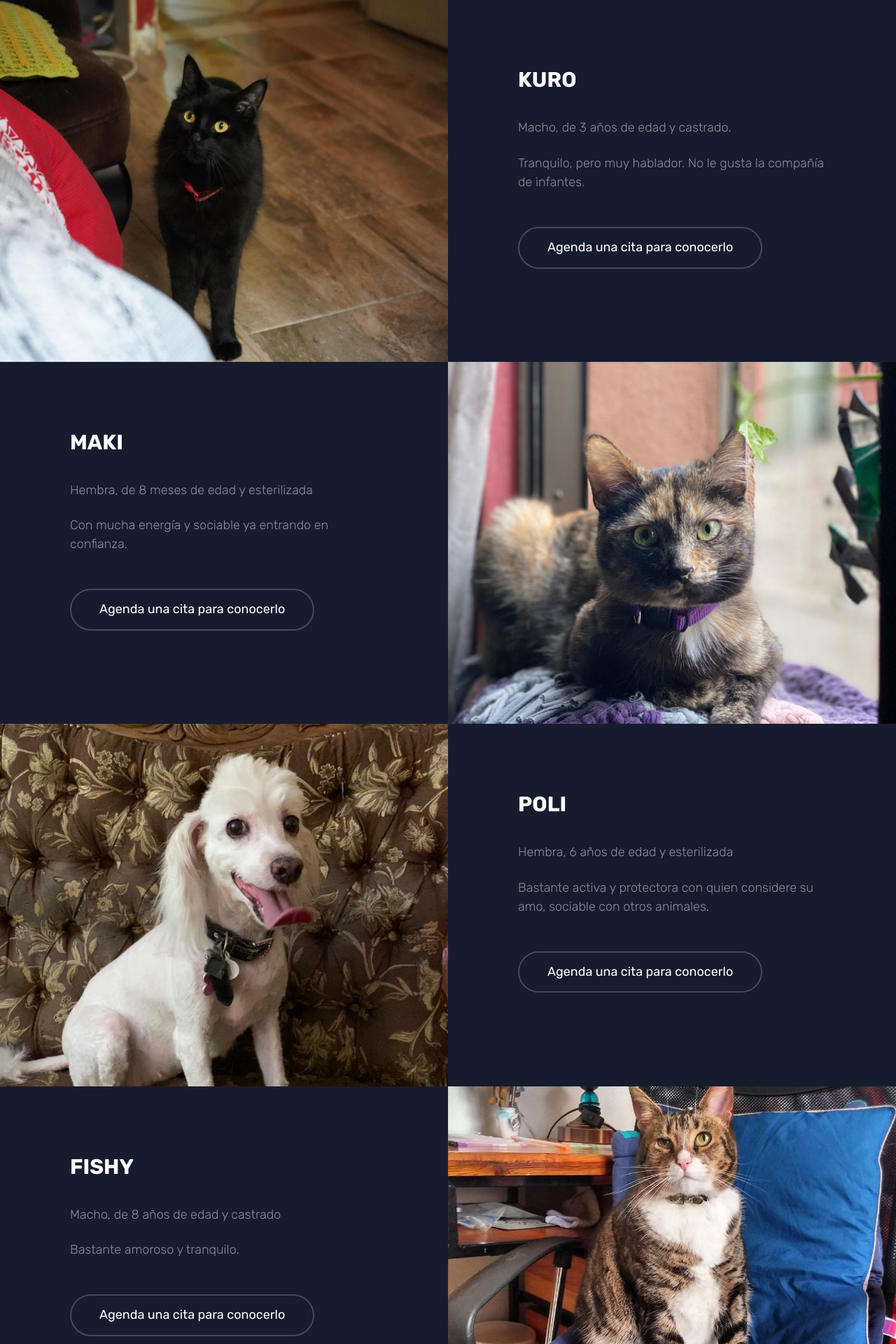
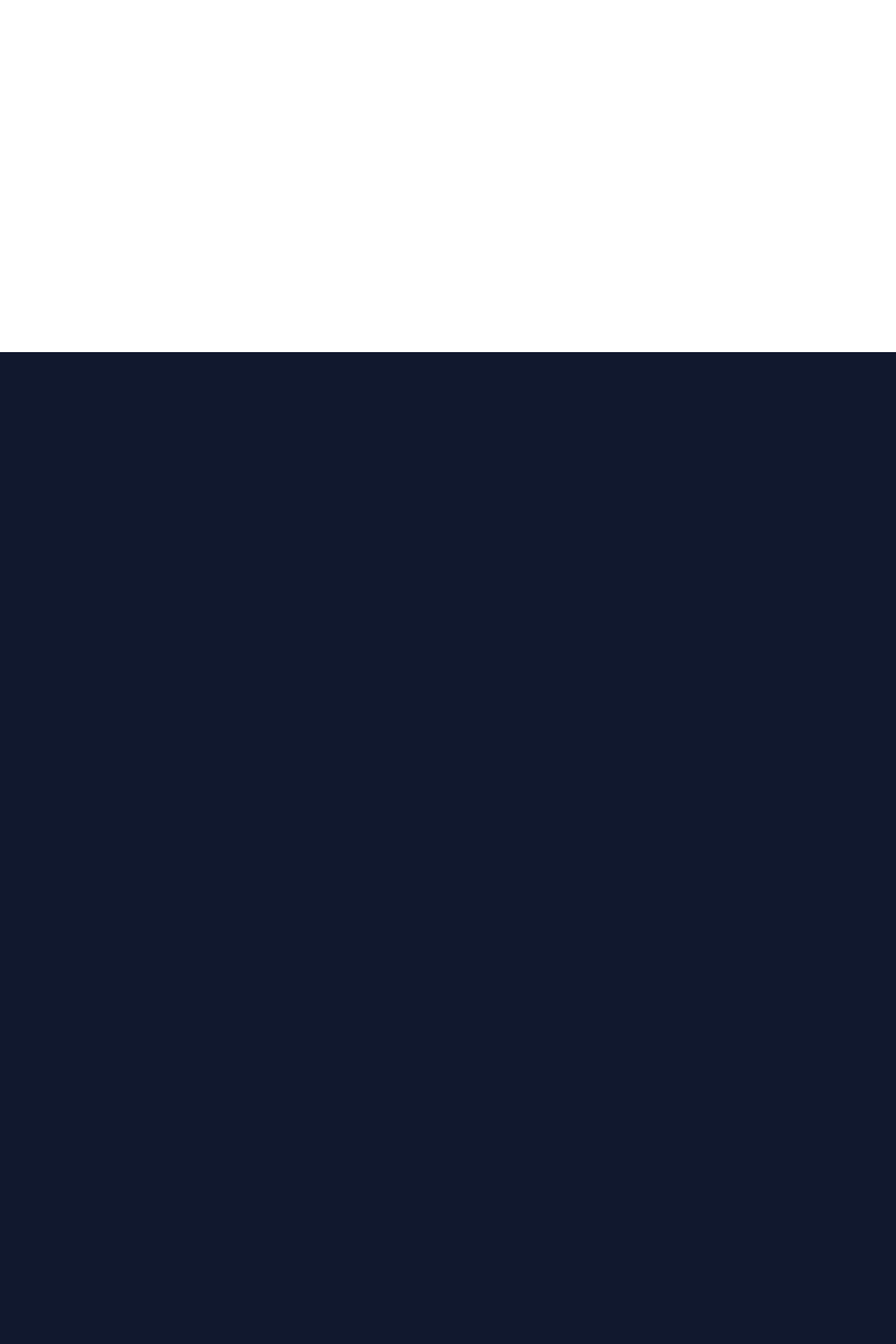
Before and after one commit to scontrerasdroguett/Python_Django, a Django app: page /rescatados/ in a window 1280 px wide. Shown: the part 3334-5254 px from the top of the page at 70% size. After the commit the page ends 3837 px from the top, so only its background shows below. Run offline with Django 3.2, Linux system fonts and the light colour scheme; data comes from the database, SQL or seed files in the repository; some libraries are stand-ins or nearby versions; some web fonts are replaced.

Commit message:
Fotos
fotos

```diff
--- a/sitios/adopta_me/rescatados/templates/rescatados/rescatados.html
+++ b/sitios/adopta_me/rescatados/templates/rescatados/rescatados.html
@@ -43,60 +43,5 @@
       </div>
     </section>
 {% endfor %}
-<section class="probootstrap-half">
-      <div class="image-wrap">
-        <div class="image" style="background-image: url('{% static 'core/img/kuro.jpg' %}');"></div>
-      </div>
-      <div class="text">
-        <h3 class="mt0 mb40">Kuro</h3>
-        <p>Macho, de 3 años de edad y castrado.</p>
-        <p class="mb50">Tranquilo, pero muy hablador. No le gusta la compañía de infantes.</p>
-        <p><a href="contact.html" class="btn btn-ghost btn-ghost-white mb10">Agenda una cita para conocerlo</a></p>
-      </div>
-    </section>
-    <section class="probootstrap-half reverse">
-      <div class="image-wrap">
-        <div class="image" style="background-image: url('{% static 'core/img/maki.jpg' %}');"></div>
-      </div>
-      <div class="text">
-        <h3 class="mt0 mb40">Maki</h3>
-        <p>Hembra, de 8 meses de edad y esterilizada</p>
-        <p class="mb50">Con mucha energía y sociable ya entrando en confianza.</p>
-        <p><a href="contact.html" class="btn btn-ghost btn-ghost-white mb10">Agenda una cita para conocerlo</a></p>
-      </div>
-    </section>
-    <section class="probootstrap-half">
-      <div class="image-wrap">
-        <div class="image" style="background-image: url('{% static 'core/img/poli.jpg' %}');"></div>
-      </div>
-      <div class="text">
-        <h3 class="mt0 mb40">Poli</h3>
-        <p>Hembra, 6 años de edad y esterilizada</p>
-        <p class="mb50">Bastante activa y protectora con quien considere su amo, sociable con otros animales.</p>
-        <p><a href="contact.html" class="btn btn-ghost btn-ghost-white mb10">Agenda una cita para conocerlo</a></p>
-      </div>
-    </section>
-    <section class="probootstrap-half reverse">
-      <div class="image-wrap">
-        <div class="image" style="background-image: url('{% static 'core/img/miau2.jpg' %}');"></div>
-      </div>
-      <div class="text">
-        <h3 class="mt0 mb40">Fishy</h3>
-        <p>Macho, de 8 años de edad y castrado</p>
-        <p class="mb50">Bastante amoroso y tranquilo.</p>
-        <p><a href="contact.html" class="btn btn-ghost btn-ghost-white mb10">Agenda una cita para conocerlo</a></p>
-      </div>
-    </section>
-    <section class="probootstrap-half">
-      <div class="image-wrap">
-        <div class="image" style="background-image: url('{% static 'core/img/guau.jpg' %}');"></div>
-      </div>
-      <div class="text">
-        <h3 class="mt0 mb40">Junior</h3>
-        <p>Macho, de 7 años de edad y castrado</p>
-        <p class="mb50">Con bastante energía y dominante.</p>
-        <p><a href="contact.html" class="btn btn-ghost btn-ghost-white mb10">Agenda una cita para conocerlo</a></p>
-      </div>
-    </section>
     </div>
 {% endblock %}
```
Also changed, not shown: sitios/adopta_me/media/guau.jpg (added), sitios/adopta_me/media/kuro.jpg (added), sitios/adopta_me/media/maki.jpg (added), sitios/adopta_me/media/miau2_WfPfuxC.jpg (added), sitios/adopta_me/media/poli.jpg (added).
